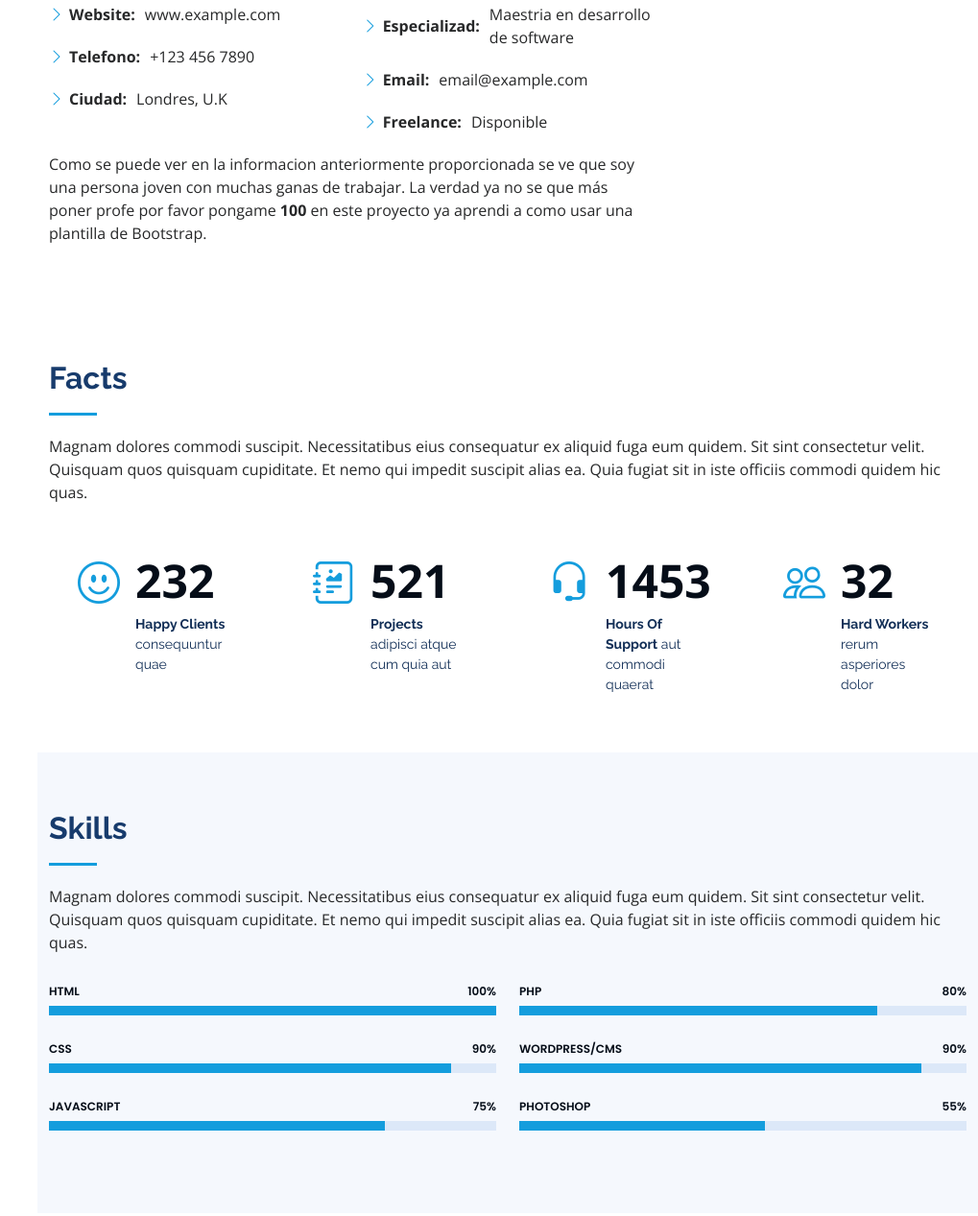
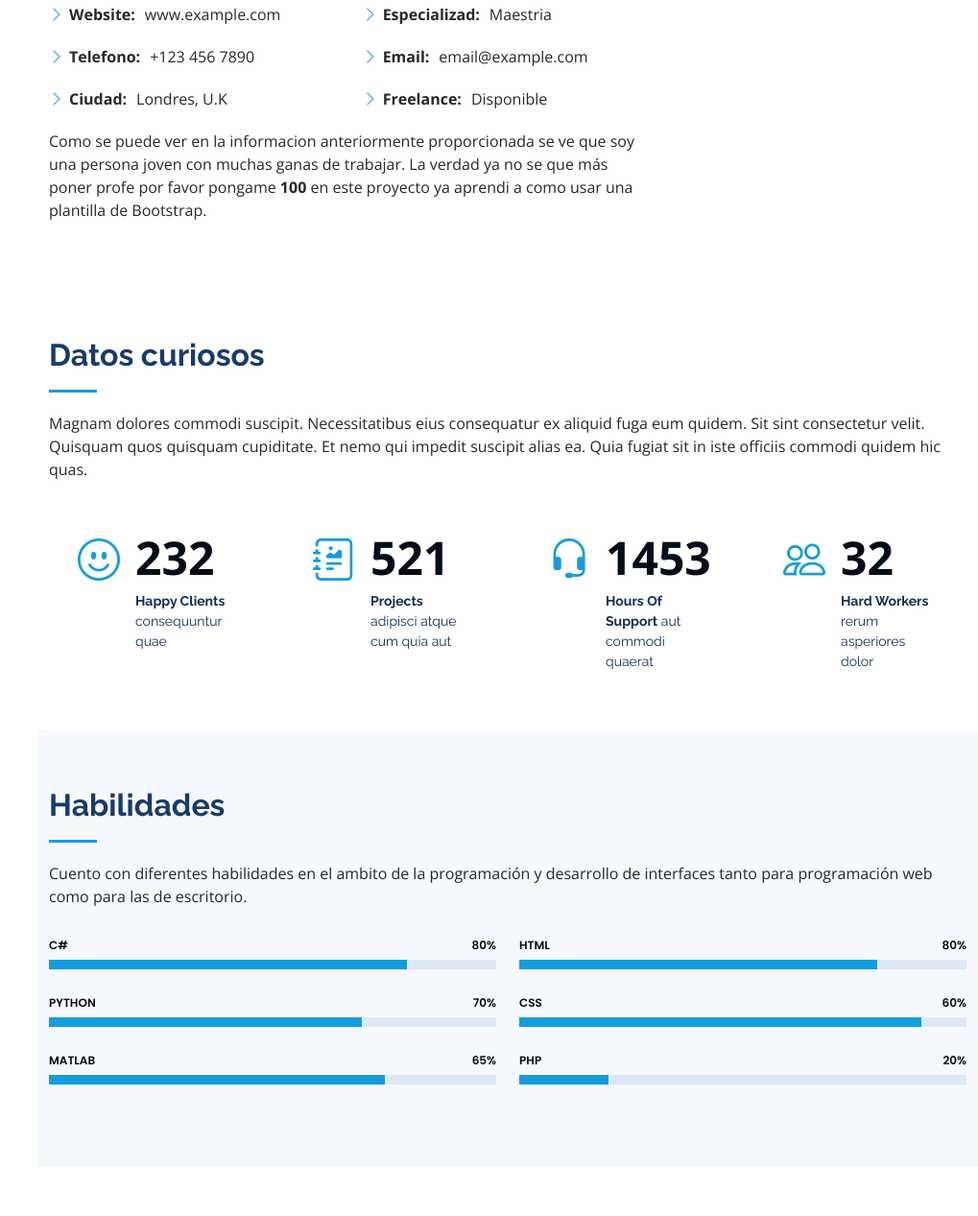
Before and after one commit to KevinLimon/Proyecto_1, a plain HTML site: page index.html in a window 1280 px wide. Shown: the part 1161-2428 px from the top of the page at 96% size, without its empty margins (261-1280 px from the left). Drawn offline with nearby package versions, Linux system fonts and the light colour scheme.

Commit message:
Barras modificadas

```diff
--- a/index.html
+++ b/index.html
@@ -105,7 +105,7 @@
               <div class="col-lg-6">
                 <ul>
                   <li><i class="bi bi-chevron-right"></i> <strong>Edad:</strong> <span>36</span></li>
-                  <li><i class="bi bi-chevron-right"></i> <strong>Especializad:</strong> <span>Maestria en desarrollo de software</span></li>
+                  <li><i class="bi bi-chevron-right"></i> <strong>Especializad:</strong> <span>Maestria</span></li>
                   <li><i class="bi bi-chevron-right"></i> <strong>Email:</strong> <span>email@example.com</span></li>
                   <li><i class="bi bi-chevron-right"></i> <strong>Freelance:</strong> <span>Disponible</span></li>
                 </ul>
@@ -126,7 +126,7 @@
       <div class="container">
 
         <div class="section-title">
-          <h2>Facts</h2>
+          <h2>Datos curiosos</h2>
           <p>Magnam dolores commodi suscipit. Necessitatibus eius consequatur ex aliquid fuga eum quidem. Sit sint consectetur velit. Quisquam quos quisquam cupiditate. Et nemo qui impedit suscipit alias ea. Quia fugiat sit in iste officiis commodi quidem hic quas.</p>
         </div>
 
@@ -174,8 +174,8 @@
       <div class="container">
 
         <div class="section-title">
-          <h2>Skills</h2>
-          <p>Magnam dolores commodi suscipit. Necessitatibus eius consequatur ex aliquid fuga eum quidem. Sit sint consectetur velit. Quisquam quos quisquam cupiditate. Et nemo qui impedit suscipit alias ea. Quia fugiat sit in iste officiis commodi quidem hic quas.</p>
+          <h2>Habilidades</h2>
+          <p>Cuento con diferentes habilidades en el ambito de la programación y desarrollo de interfaces tanto para programación web como para las de escritorio.</p>
         </div>
 
         <div class="row skills-content">
@@ -183,21 +183,21 @@
           <div class="col-lg-6" data-aos="fade-up">
 
             <div class="progress">
-              <span class="skill">HTML <i class="val">100%</i></span>
+              <span class="skill">C# <i class="val">80%</i></span>
               <div class="progress-bar-wrap">
-                <div class="progress-bar" role="progressbar" aria-valuenow="100" aria-valuemin="0" aria-valuemax="100"></div>
+                <div class="progress-bar" role="progressbar" aria-valuenow="80" aria-valuemin="0" aria-valuemax="100"></div>
               </div>
             </div>
 
             <div class="progress">
-              <span class="skill">CSS <i class="val">90%</i></span>
+              <span class="skill">Python <i class="val">70%</i></span>
               <div class="progress-bar-wrap">
-                <div class="progress-bar" role="progressbar" aria-valuenow="90" aria-valuemin="0" aria-valuemax="100"></div>
+                <div class="progress-bar" role="progressbar" aria-valuenow="70" aria-valuemin="0" aria-valuemax="100"></div>
               </div>
             </div>
 
             <div class="progress">
-              <span class="skill">JavaScript <i class="val">75%</i></span>
+              <span class="skill">MATLAB <i class="val">65%</i></span>
               <div class="progress-bar-wrap">
                 <div class="progress-bar" role="progressbar" aria-valuenow="75" aria-valuemin="0" aria-valuemax="100"></div>
               </div>
@@ -208,23 +208,23 @@
           <div class="col-lg-6" data-aos="fade-up" data-aos-delay="100">
 
             <div class="progress">
-              <span class="skill">PHP <i class="val">80%</i></span>
+              <span class="skill">HTML <i class="val">80%</i></span>
               <div class="progress-bar-wrap">
                 <div class="progress-bar" role="progressbar" aria-valuenow="80" aria-valuemin="0" aria-valuemax="100"></div>
               </div>
             </div>
 
             <div class="progress">
-              <span class="skill">WordPress/CMS <i class="val">90%</i></span>
+              <span class="skill">CSS <i class="val">60%</i></span>
               <div class="progress-bar-wrap">
                 <div class="progress-bar" role="progressbar" aria-valuenow="90" aria-valuemin="0" aria-valuemax="100"></div>
               </div>
             </div>
 
             <div class="progress">
-              <span class="skill">Photoshop <i class="val">55%</i></span>
+              <span class="skill">PHP <i class="val">20%</i></span>
               <div class="progress-bar-wrap">
-                <div class="progress-bar" role="progressbar" aria-valuenow="55" aria-valuemin="0" aria-valuemax="100"></div>
+                <div class="progress-bar" role="progressbar" aria-valuenow="20" aria-valuemin="0" aria-valuemax="100"></div>
               </div>
             </div>
 
```
